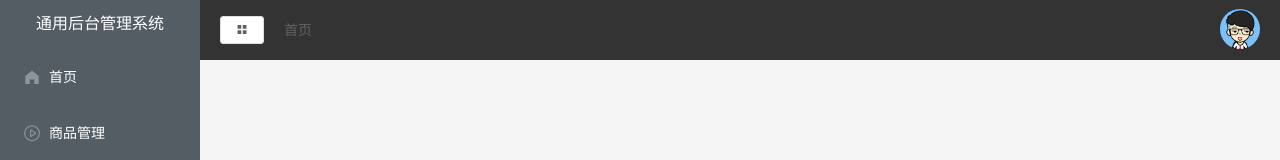
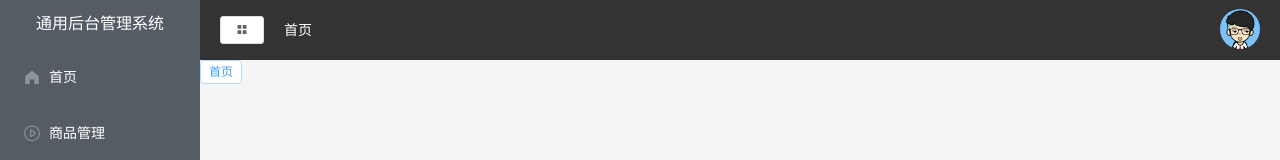
Before and after one commit to Jammillk/vue_manage, a Vue app: page / in a window 1280 px wide. Shown: the top 160 px of the page. Built offline with nearby package versions, Linux system fonts and the light colour scheme.

Commit message:
feat：添加tags

```diff
--- a/src/components/CommonHeader.vue
+++ b/src/components/CommonHeader.vue
@@ -2,8 +2,7 @@
   <header>
     <div class="l-content">
       <el-button @click="handleMenu" plain icon="el-icon-menu" size="mini"></el-button>
-<!--            <h3 style="color: #fff">首页</h3>-->
-      <el-breadcrumb  style="color: #999" separator-class="el-icon-arrow-right">
+      <el-breadcrumb separator-class="el-icon-arrow-right">
         <el-breadcrumb-item class="myColor" v-for="item in tags" :key="item.path" :to="{path: item.path}">
           {{ item.label }}
         </el-breadcrumb-item>
@@ -71,6 +70,13 @@ header {
     border-radius: 50%;
   }
 }
+.el-breadcrumb  /deep/  .el-breadcrumb__inner
+{
+  color: #fff !important;				//你想要设置的字体颜色
+}
+//.el-breadcrumb__inner a, .el-breadcrumb__inner.is-link{
+//  color: #fff;
+//}
 /*改颜色*/
 //.myColor /deep/ .el-breadcrumb__inner {
 //  color: #999 ;
--- /dev/null
+++ b/src/components/CommonTag.vue
@@ -0,0 +1,40 @@
+<template>
+  <div class="tabs">
+    <el-tag
+        size="small"
+        v-for="(tag, index) in tags"
+        :key="tag.name"
+        :closable="tag.name !== 'home'"
+        :effect="$route.name === tag.name ? 'dark' : 'plain'"
+        @click="changeMenu(tag)"
+        @close="handleClose(tag, index)"
+    >
+      {{ tag.label }}
+    </el-tag>
+  </div>
+
+</template>
+<script>
+import {mapState} from 'vuex'
+
+export default {
+  name: 'CommonTag',
+  data() {
+    return {}
+  },
+  computed: {
+    ...mapState({
+      // state要指定文件名tab
+      tags: state => state.tab.tabsList
+    })
+  },
+  methods: {
+    changeMenu() {
+
+    },
+    handleClose() {
+
+    }
+  }
+}
+</script>
--- a/src/store/tab.js
+++ b/src/store/tab.js
@@ -18,7 +18,7 @@ export default {
             state.isCollapse = !state.isCollapse;
         },
         selectMenu(state, val) {
-            if (val !== 'home') {
+            if (val.name !== 'home') {
                 // 不是首页
                 state.currentMenu = val;
                 const result = state.tabsList.findIndex(item => item.name === val.name)
--- a/views/Main.vue
+++ b/views/Main.vue
@@ -7,6 +7,7 @@
       <el-header>
         <common-header></common-header>
       </el-header>
+      <common-tag></common-tag>
       <el-main>
         <router-view></router-view>
       </el-main>
@@ -16,12 +17,14 @@
 
 <script>
 import CommonAside from "../src/components/CommonAside";
-import CommonHeader from "../src/components/CommonHeader"
+import CommonHeader from "../src/components/CommonHeader";
+import CommonTag from "../src/components/CommonTag";
 export default {
   name: 'Home',
   components:{
     CommonAside,
-    CommonHeader
+    CommonHeader,
+    CommonTag
   },
   data() {
     return {}
@@ -32,7 +35,6 @@ export default {
 <style lang="less">
 .el-header{
   background-color: #333;
-
 }
 .el-main{
   padding-top: 0;
```
